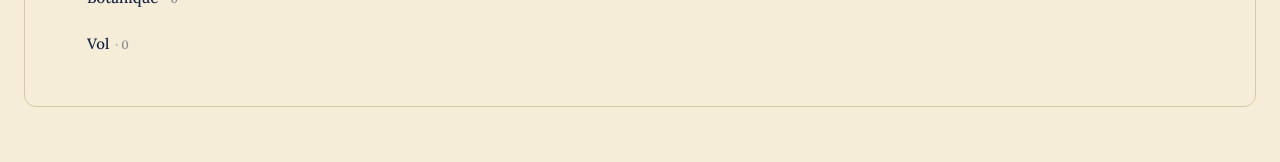
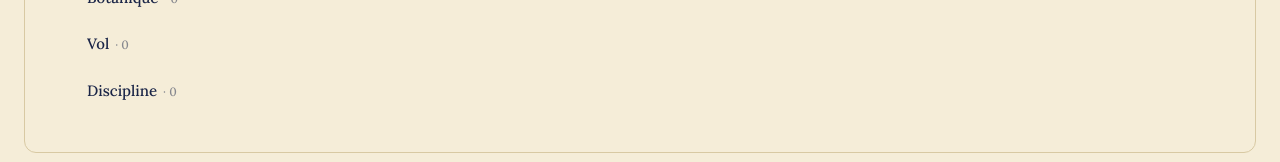
Before and after one commit to cchaput634-jpg/La-tembouille, a React (Vite) app: page / in a window 1280 px wide. Shown: the part 748-910 px from the top of the page. Before the commit the page ends 879 px from the top, so only its background shows below. Built offline with nearby package versions, Linux system fonts and the light colour scheme; no server answers.

Commit message:
Ajoute la categorie Discipline au Grimoire

```diff
--- a/src/data/cours.ts
+++ b/src/data/cours.ts
@@ -11,6 +11,7 @@ export const COURS = [
   { slug: 'divination', nom: 'Divination' },
   { slug: 'botanique', nom: 'Botanique' },
   { slug: 'vol', nom: 'Vol' },
+  { slug: 'discipline', nom: 'Discipline' },
 ] as const
 
 export type CoursSlug = typeof COURS[number]['slug']
```
